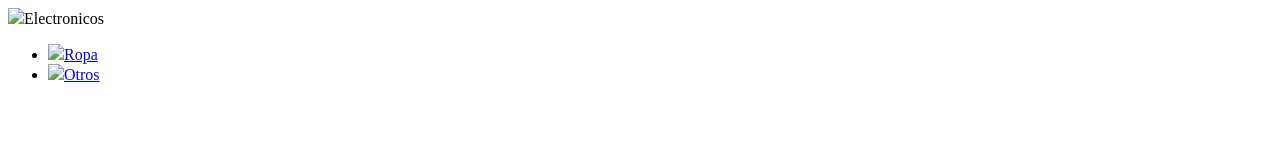
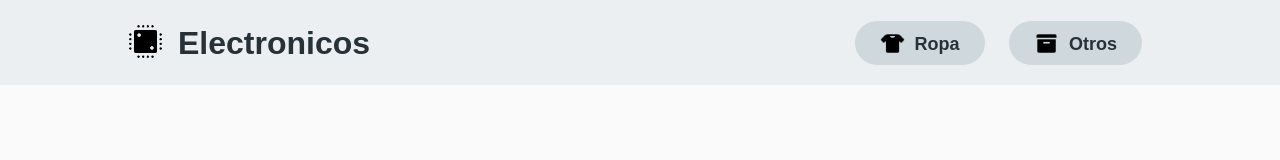
Before and after one commit to GRZFN/catalogoexample, a plain HTML site: page pages/electronicos.html in a window 1280 px wide. Drawn offline with Linux system fonts and the light colour scheme; the site is published under a folder, as on GitHub Pages, so addresses that start at the root find nothing.

Commit message:
Add files via upload

```diff
--- a/pages/electronicos.html
+++ b/pages/electronicos.html
@@ -6,23 +6,22 @@
     <meta http-equiv="X-UA-Compatible" content="IE=edge">
     <meta name="viewport" content="width=device-width, initial-scale=1.0">
     <title>DHD Catálogo Electronicos</title>
-    <link rel="stylesheet" href="/pages/means/main.css">
+    <link rel="stylesheet" href="means/main.css">
 </head>
 
 <body>
     <header class="header">
         <div class="title">
-            <span><img src="/media/icon2.png" class="iconTitle"></span><span class="textTitle">Electronicos</span>
+            <span><img src="../media/icon2.png" class="iconTitle"></span><span class="textTitle">Electronicos</span>
         </div>
         <nav>
             <ul class="nav-links">
-                <li><a href="/index.html"><span class="icon1"><img src="/media/icon1.png"></span><span class="text1">Ropa</span></a></li>
-                <li><a href="/pages/otros.html"><span class="icon1"><img src="/media/icon3.png"></span><span class="text1">Otros</span></a></li>
+                <li><a href="../index.html"><span class="icon1"><img src="../media/icon1.png"></span><span class="text1">Ropa</span></a></li>
+                <li><a href="../pages/otros.html"><span class="icon1"><img src="../media/icon3.png"></span><span class="text1">Otros</span></a></li>
             </ul>
         </nav>
 
     </header>
-    <script src="main.js"></script>
 </body>
 
 </html>
```
Also changed, not shown: pages/otros.html (+4 -4 lines).
